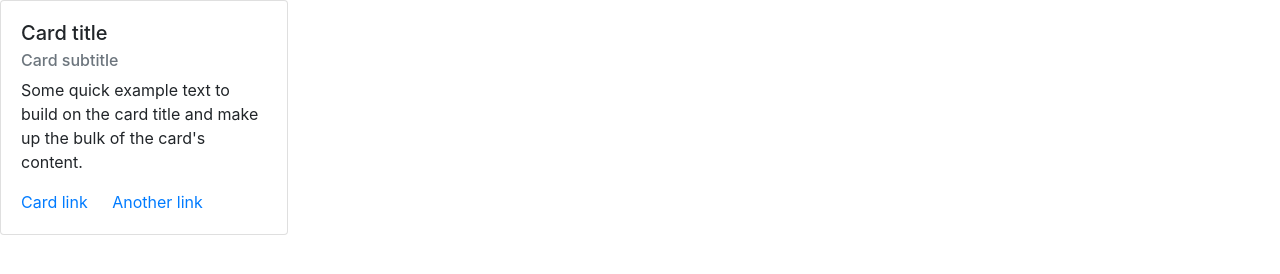
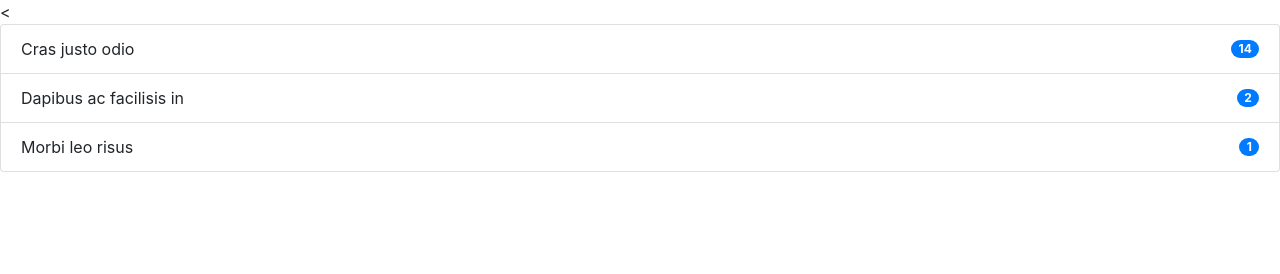
Before and after one commit to JingWUIC/it202-exam2, a plain HTML site: page index.html in a window 1280 px wide. Drawn offline with nearby package versions, Linux system fonts and the light colour scheme.

Commit message:
added badges

```diff
--- a/index.html
+++ b/index.html
@@ -14,17 +14,23 @@
 <body>
 
 
-  <div id="cards"></div>
+  <div id="cards">
 
-	<div class="card template" style="width: 18rem;">
-		<div class="card-body">
-			<h5 class="card-title">Card title</h5>
-			<h6 class="card-subtitle mb-2 text-muted">Card subtitle</h6>
-			<p class="card-text">Some quick example text to build on the card title and make up the bulk of the card's content.</p>
-			<a href="#" class="card-link">Card link</a>
-			<a href="#" class="card-link">Another link</a>
-		</div>
-	</div>
+	<<ul class="list-group">
+  <li class="list-group-item d-flex justify-content-between align-items-center">
+    Cras justo odio
+    <span class="badge badge-primary badge-pill">14</span>
+  </li>
+  <li class="list-group-item d-flex justify-content-between align-items-center">
+    Dapibus ac facilisis in
+    <span class="badge badge-primary badge-pill">2</span>
+  </li>
+  <li class="list-group-item d-flex justify-content-between align-items-center">
+    Morbi leo risus
+    <span class="badge badge-primary badge-pill">1</span>
+  </li>
+</ul>
+    </div>
 	<script src="https://cdnjs.cloudflare.com/ajax/libs/jquery/3.3.1/jquery.min.js">
 
 	</script>
@@ -36,11 +42,7 @@
 
 
         // clear the display
-        $("#cards").empty();
-        var searchString = $("#zip").val();
-        console.log(searchString);
-        var url = endpoint + "&zip=" + searchString;
-        console.log(url);
+
 
       $.get(url, function(response) {
           console.log(response);
```
